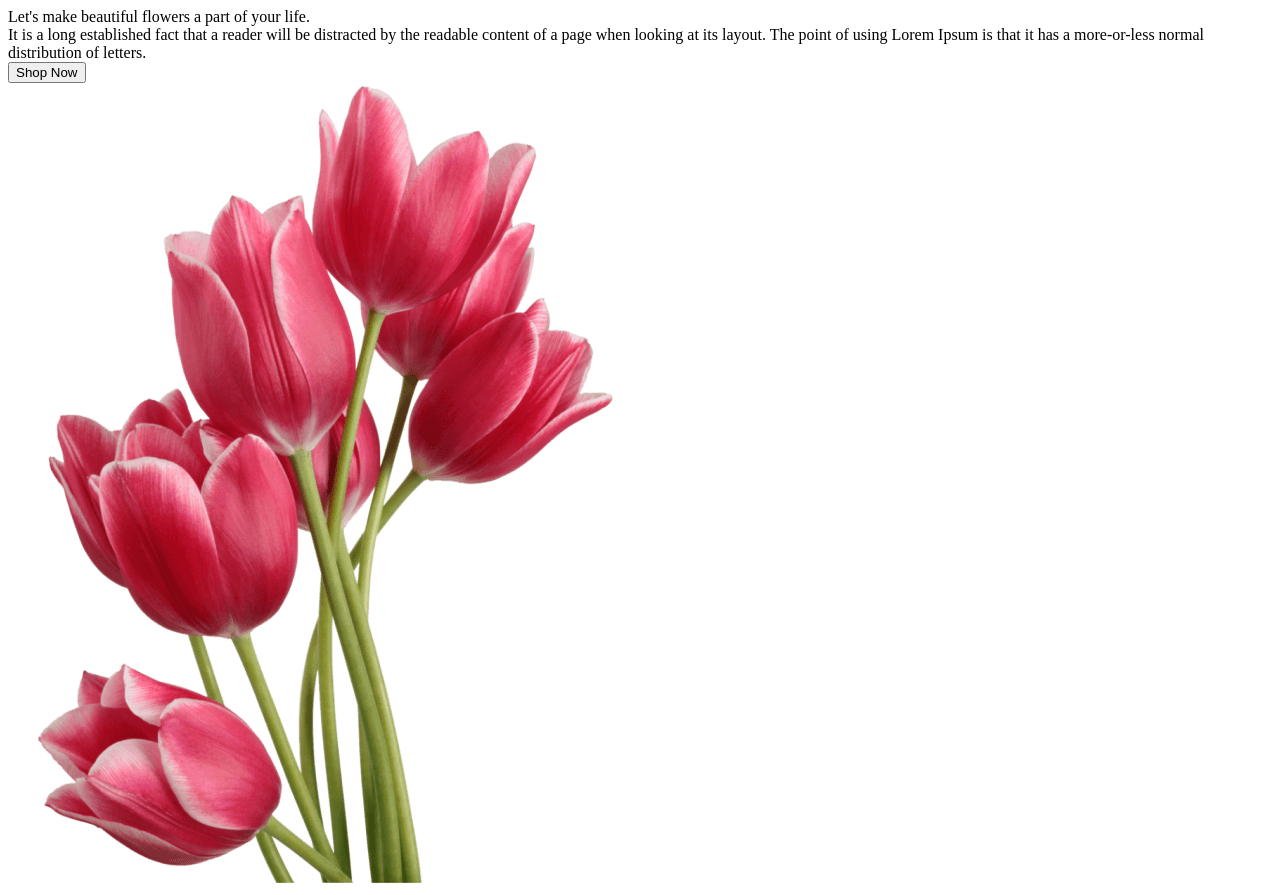
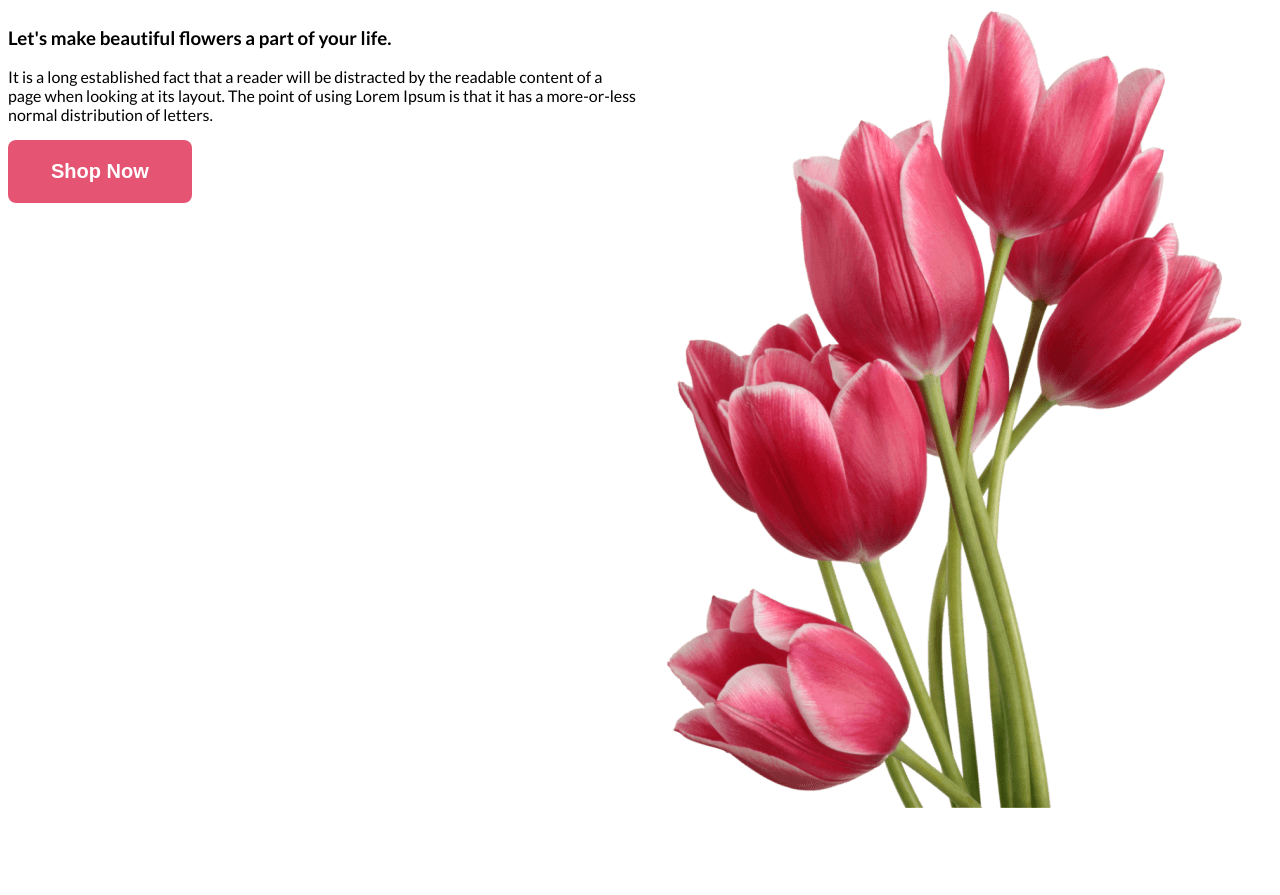
Before and after one commit to DressedHuman/flower-shop-assignment, a plain HTML site: page index.html in a window 1280 px wide. After the commit the page ends 816 px from the top, so only its background shows below. Drawn offline with Linux system fonts and the light colour scheme.

Commit message:
styled the btn-primary class

```diff
--- a/index.html
+++ b/index.html
@@ -1,19 +1,27 @@
 <!DOCTYPE html>
 <html lang="en">
+
 <head>
     <meta charset="UTF-8">
     <meta name="viewport" content="width=device-width, initial-scale=1.0">
     <title>Mizan's Flower Corner</title>
+    <link rel="preconnect" href="https://fonts.googleapis.com">
+    <link rel="preconnect" href="https://fonts.gstatic.com" crossorigin>
+    <link href="https://fonts.googleapis.com/css2?family=Lato:wght@400;700;900&display=swap" rel="stylesheet">
     <link rel="stylesheet" href="styles/main.css">
 </head>
+
 <body>
     <section class="banner">
         <div class="banner-details">
-            <div class="banner-title">Let's make beautiful flowers a part of your life.</div>
-            <div class="banner-description">It is a long established fact that a reader will be distracted by the readable content of a page when looking at its layout. The point of using Lorem Ipsum is that it has a more-or-less normal distribution of letters.</div>
+            <h3 class="banner-title">Let's make beautiful flowers a part of your life.</h3>
+            <p class="banner-description">It is a long established fact that a reader will be distracted by the
+                readable content of a page when looking at its layout. The point of using Lorem Ipsum is that it has a
+                more-or-less normal distribution of letters.</p>
             <button class="btn-primary">Shop Now</button>
         </div>
         <img src="images/pngwing 10.png" alt="" class="banner-pic">
     </section>
 </body>
+
 </html>
--- a/styles/main.css
+++ b/styles/main.css
@@ -0,0 +1,20 @@
+/* shared styles */
+body {
+    font-family: 'Lato', sans-serif;
+}
+
+.btn-primary {
+    padding: 20px 43px;
+    border-radius: 8px;
+    background-color: #E55473;
+    color: #FFF;
+    font-size: 20px;
+    font-weight: 700;
+    border: 0;
+}
+
+
+/* banner related styles */
+.banner {
+    display: flex;
+}
```
